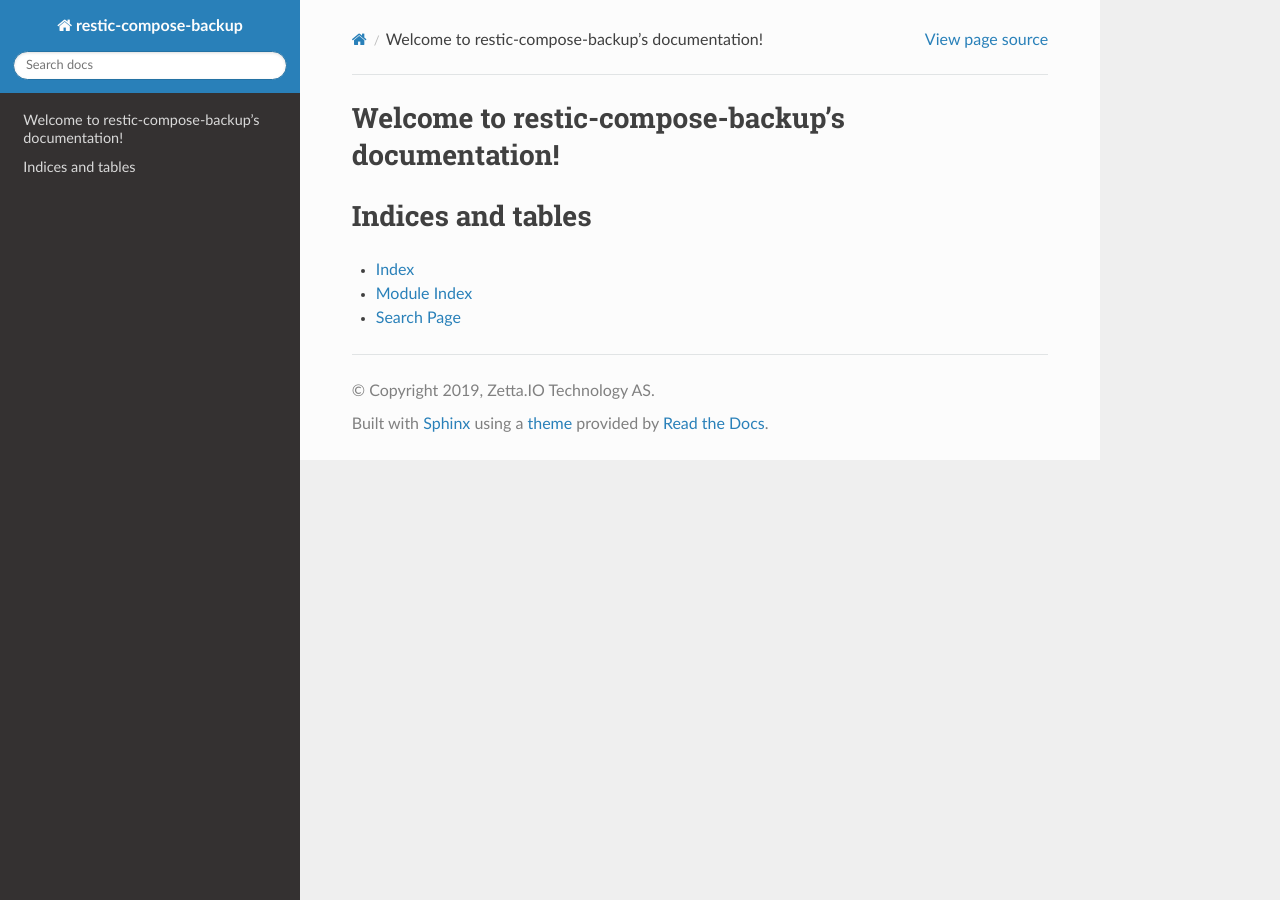
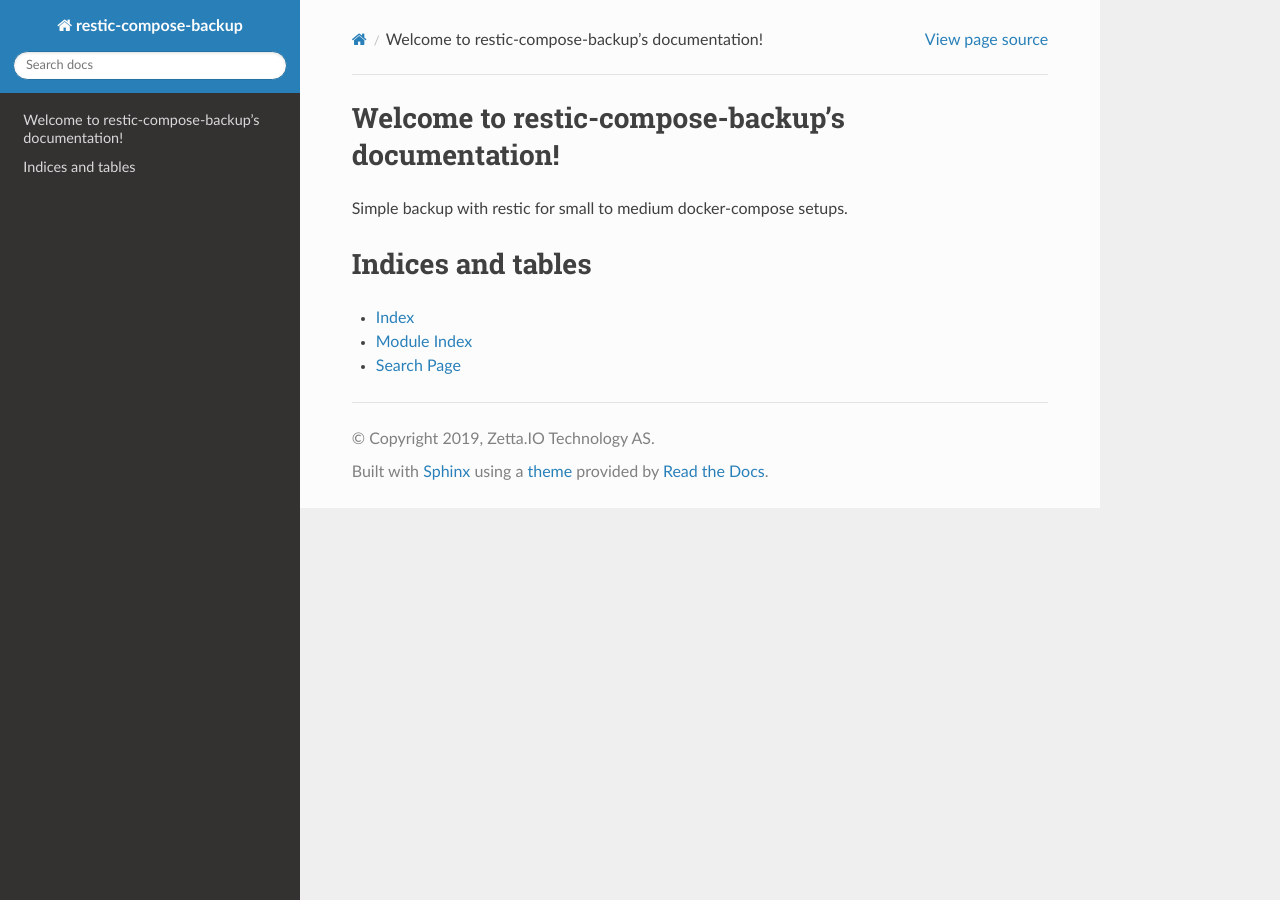
Before and after one commit to ZettaIO/restic-compose-backup, a Sphinx documentation site: the page built from docs/index.rst, in a window 1280 px wide. Built offline with Sphinx 7.4.7 and the Read the Docs theme 2.0.0, drawn with Linux system fonts in a browser that asks for light colours.

Commit message:
Update index.rst

```diff
--- a/docs/index.rst
+++ b/docs/index.rst
@@ -6,10 +6,11 @@
 Welcome to restic-compose-backup's documentation!
 =================================================
 
+Simple backup with restic for small to medium docker-compose setups.
+
 .. toctree::
    :maxdepth: 2
    :caption: Contents:
-
 
 
 Indices and tables
```
